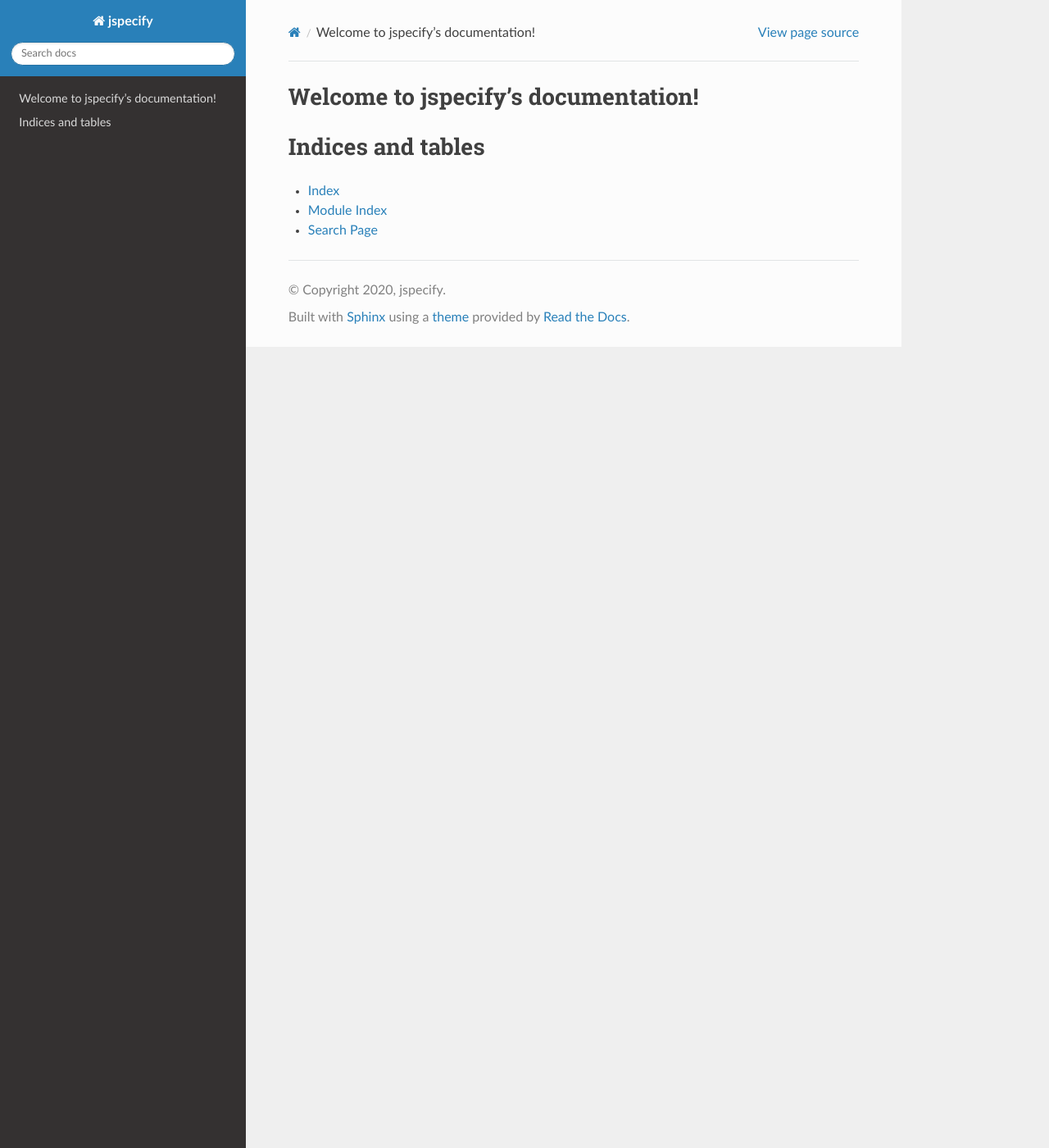
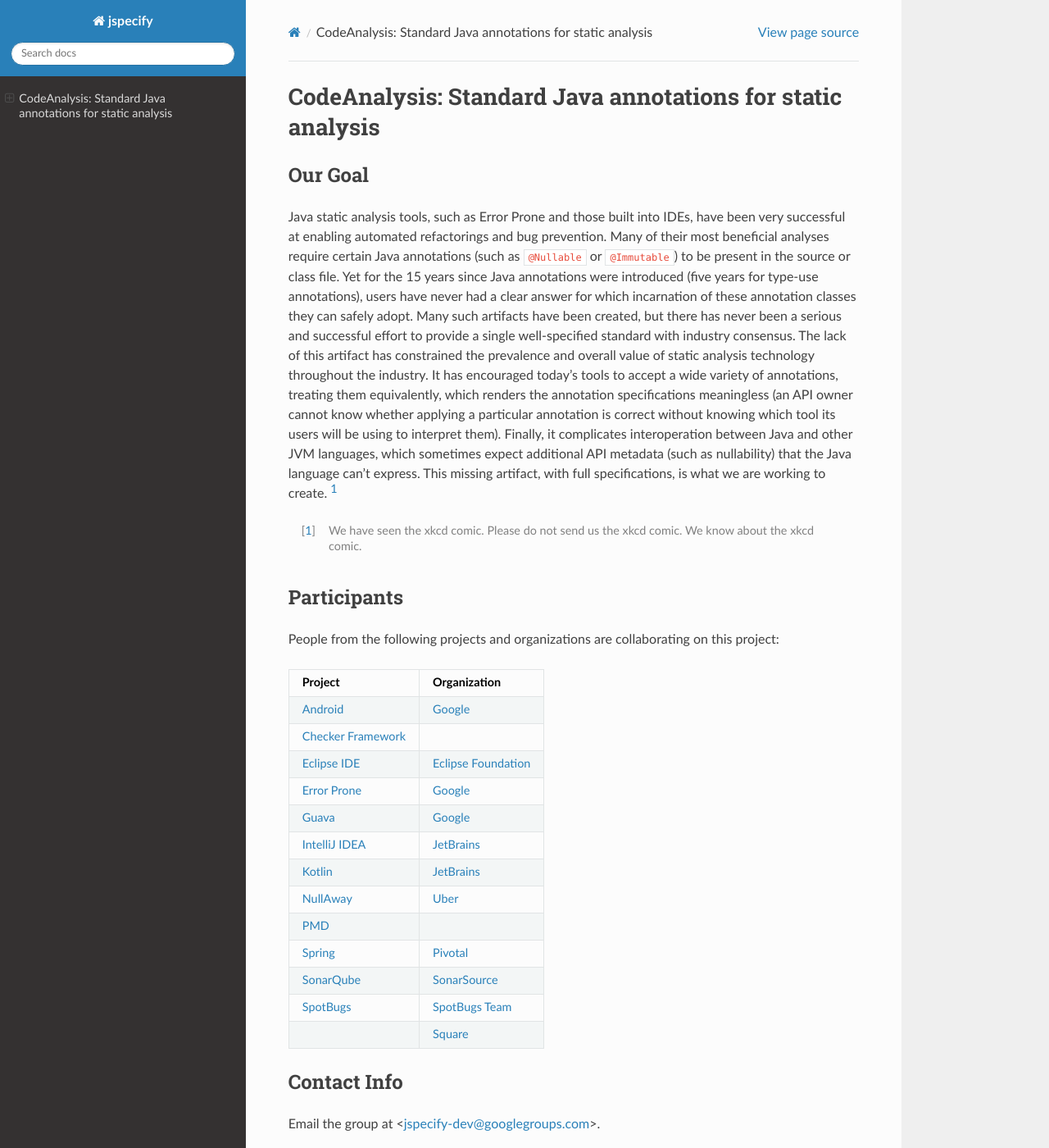
Before and after one commit to jspecify/jspecify, a Sphinx documentation site: the page built from docs/index.rst, in a window 1280 px wide and 1400 px high. Shown: the whole window at 82% size. Built offline with Sphinx 7.4.7 and the Read the Docs theme 2.0.0, drawn with Linux system fonts in a browser that asks for light colours.

Commit message:
docs: copied content from #52

```diff
--- a/docs/index.rst
+++ b/docs/index.rst
@@ -1,19 +1,59 @@
-.. jspecify documentation master file, created by
-   sphinx-quickstart on Wed Apr  1 12:16:19 2020.
-   You can adapt this file completely to your liking, but it should at least
-   contain the root `toctree` directive.
-
-Welcome to jspecify's documentation!
-====================================
+CodeAnalysis: Standard Java annotations for static analysis
+===========================================================
 
 .. toctree::
    :maxdepth: 2
    :caption: Contents:
 
+Our Goal
+--------
 
+Java static analysis tools, such as Error Prone and those built into IDEs, have been very successful at enabling automated refactorings and bug prevention. Many of their most beneficial analyses require certain Java annotations (such as ``@Nullable`` or ``@Immutable``) to be present in the source or class file. Yet for the 15 years since Java annotations were introduced (five years for type-use annotations), users have never had a clear answer for which incarnation of these annotation classes they can safely adopt. Many such artifacts have been created, but there has never been a serious and successful effort to provide a single well-specified standard with industry consensus. The lack of this artifact has constrained the prevalence and overall value of static analysis technology throughout the industry. It has encouraged today's tools to accept a wide variety of annotations, treating them equivalently, which renders the annotation specifications meaningless (an API owner cannot know whether applying a particular annotation is correct without knowing which tool its users will be using to interpret them). Finally, it complicates interoperation between Java and other JVM languages, which sometimes expect additional API metadata (such as nullability) that the Java language can't express. This missing artifact, with full specifications, is what we are working to create. [1]_
+
+.. [1] We have seen the xkcd comic. Please do not send us the xkcd comic. We know about the xkcd comic.
+
+Participants
+------------
+
+People from the following projects and organizations are collaborating on this project:
+
++----------------------------------------------------+-------------------------------------------------+
+| Project                                            | Organization                                    |
++====================================================+=================================================+
+| `Android <https://www.android.com>`_               | `Google <https://google.com>`_                  |
++----------------------------------------------------+-------------------------------------------------+
+| `Checker Framework <https://checkerframework.org>`_|                                                 |
++----------------------------------------------------+-------------------------------------------------+
+| `Eclipse IDE <https://www.eclipse.org/ide/>`_      | `Eclipse Foundation <https://www.eclipse.org/>`_|
++----------------------------------------------------+-------------------------------------------------+
+| `Error Prone <https://errorprone.info>`_           | `Google <https://google.com>`_                  |
++----------------------------------------------------+-------------------------------------------------+
+| `Guava <https://github.com/google/guava>`_         | `Google <https://google.com>`_                  |
++----------------------------------------------------+-------------------------------------------------+
+| `IntelliJ IDEA <https://www.jetbrains.com/idea/>`_ | `JetBrains <https://www.jetbrains.com/>`_       |
++----------------------------------------------------+-------------------------------------------------+
+| `Kotlin <https://kotlinlang.org/>`_                | `JetBrains <https://www.jetbrains.com/>`_       |
++----------------------------------------------------+-------------------------------------------------+
+| `NullAway <https://github.com/uber/NullAway>`_     | `Uber <https://uber.com>`_                      |
++----------------------------------------------------+-------------------------------------------------+
+| `PMD <https://pmd.github.io/>`_                    |                                                 |
++----------------------------------------------------+-------------------------------------------------+
+| `Spring <https://pivotal.io/spring-app-framework>`_| `Pivotal <https://pivotal.io>`_                 |
++----------------------------------------------------+-------------------------------------------------+
+| `SonarQube <https://www.sonarqube.org/>`_          | `SonarSource <https://www.sonarsource.com/>`_   |
++----------------------------------------------------+-------------------------------------------------+
+| `SpotBugs <http://spotbugs.rtfd.io/>`_             | `SpotBugs Team <https://github.com/spotbugs/>`_ |
++----------------------------------------------------+-------------------------------------------------+
+|                                                    | `Square <https://squareup.com>`_                |
++----------------------------------------------------+-------------------------------------------------+
+
+Contact Info
+------------
+
+Email the group at <jspecify-dev@googlegroups.com>.
 
 Indices and tables
-==================
+------------------
 
 * :ref:`genindex`
 * :ref:`modindex`
```
Also changed, not shown: docs/README.md (+8 -2 lines), 3 other files.
